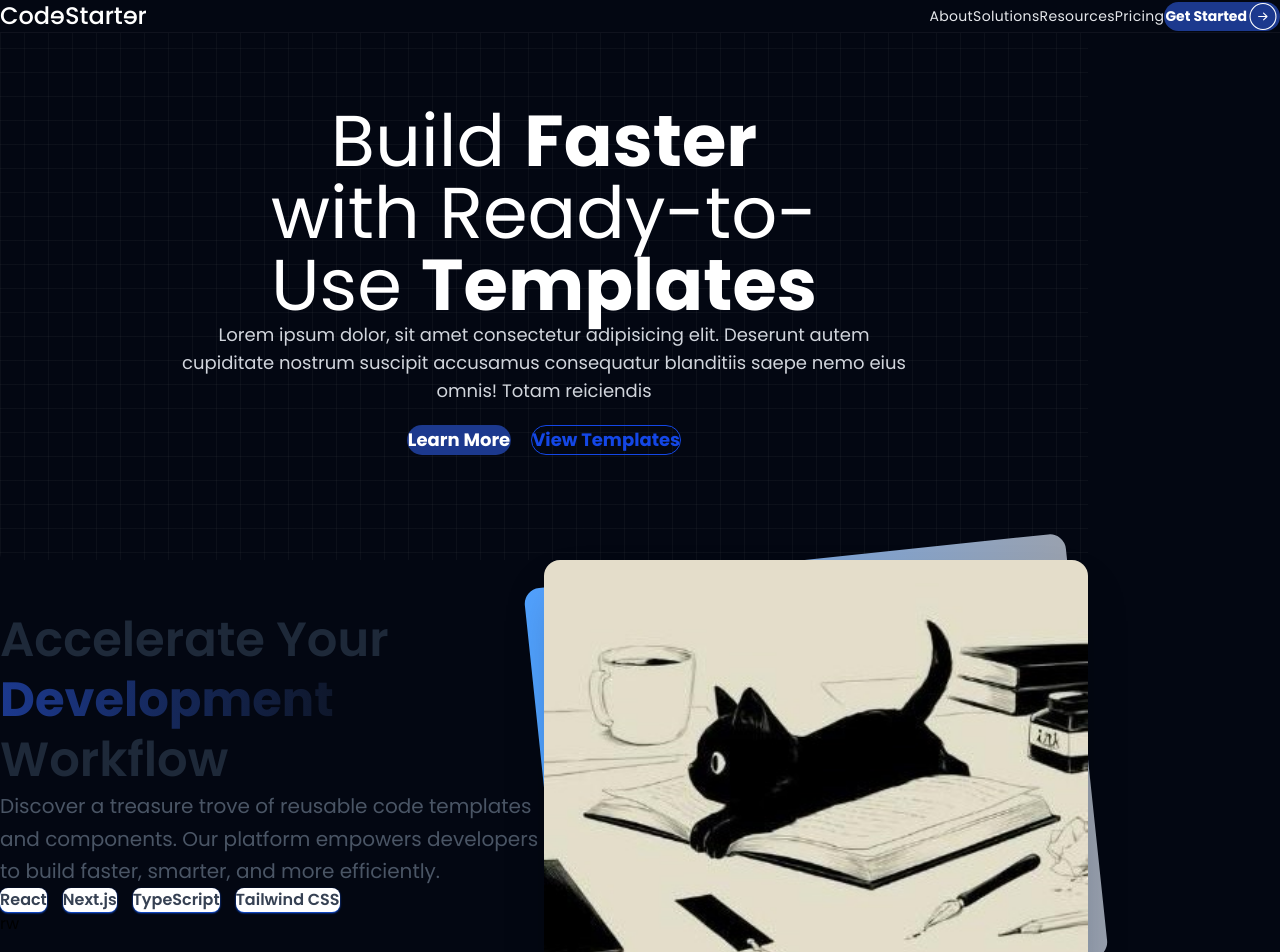
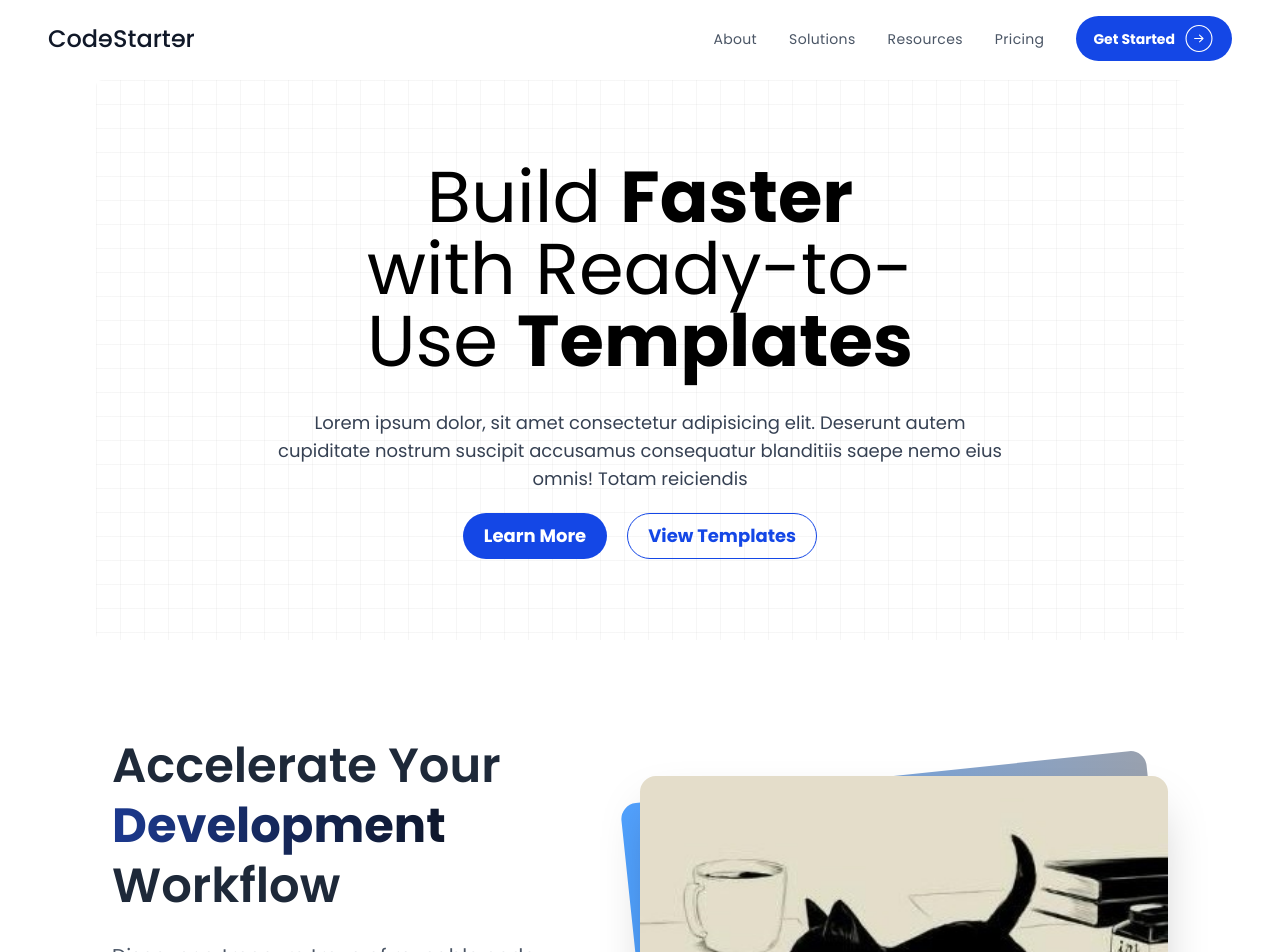
Before and after one commit to KiraaDev/CodeStarter-Landing-Page, a React (Vite) app: page / in a window 1280 px wide. Shown: the top 952 px of the page. Built offline with nearby package versions, Linux system fonts and the light colour scheme; a web font is replaced by a local one.

Commit message:
Improving UI & UX

```diff
--- a/src/App.tsx
+++ b/src/App.tsx
@@ -5,7 +5,7 @@ import AboutSection from "./components/AboutSection"
 function App() {
 
   return (
-    <main className="bg-white dark min-h-[200svh] dark:bg-gray-950">
+    <main className="bg-white min-h-[200svh] dark:bg-gray-950">
       <Header />
 
       <div className="pt-[10svh] w-[90%] md:w-[85%] mx-auto flex flex-col items-center">
--- a/src/components/AboutSection.tsx
+++ b/src/components/AboutSection.tsx
@@ -37,8 +37,6 @@ function AboutSection() {
                                     <TechStackBadge key={index} name={tech}  />
                                 ))}
                             </div>
-                            rw
-
                         </div>
                         <div className="w-2/4 lg:w-1/2 z-10">
                             <div className="relative">
--- a/src/index.css
+++ b/src/index.css
@@ -4,7 +4,5 @@
 * {
     font-family: "Poppins";
     scroll-behavior: smooth;
-    padding: 0;
-    margin: 0;
-    box-sizing: border-box;
+
 }
```
